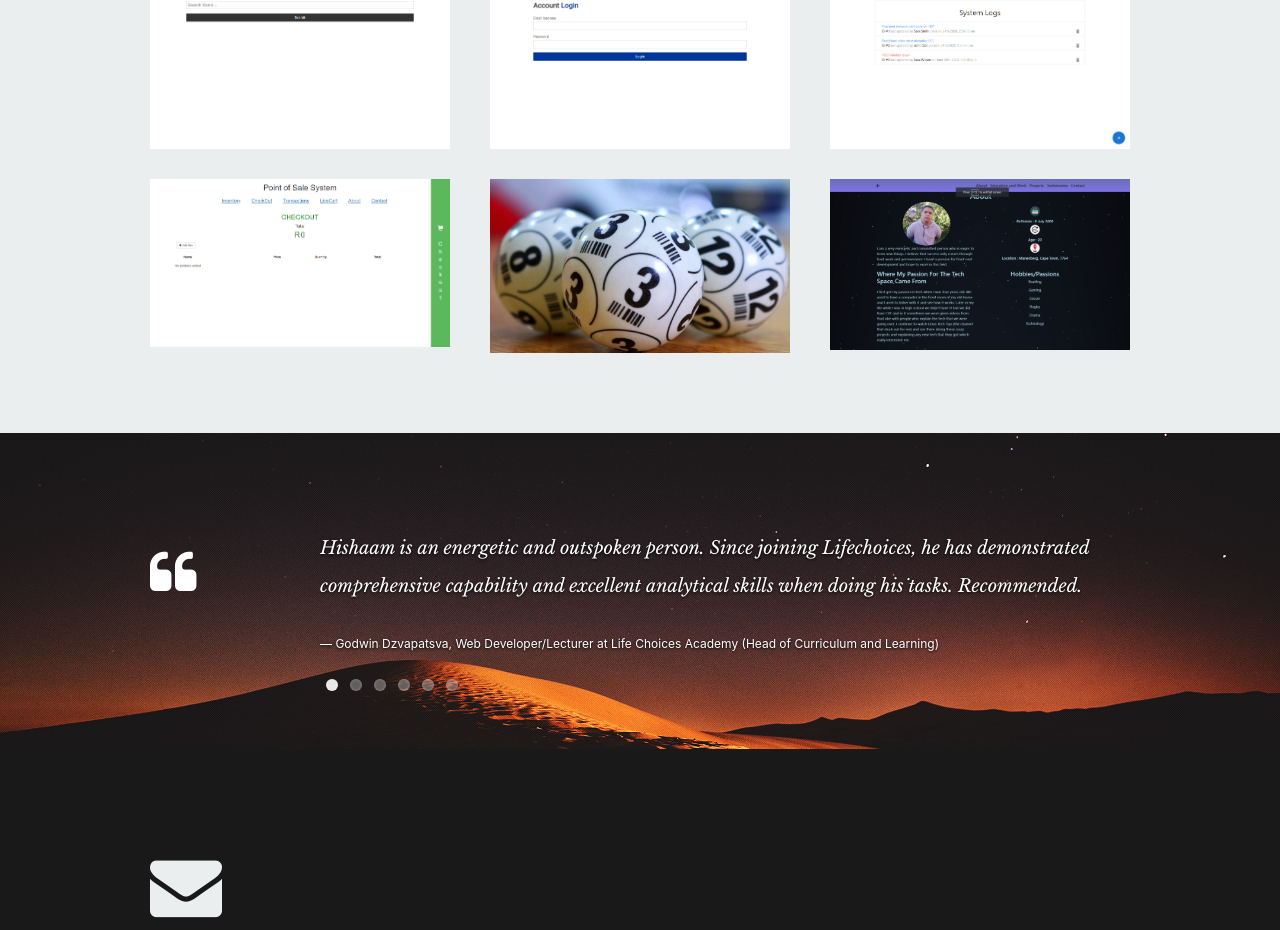
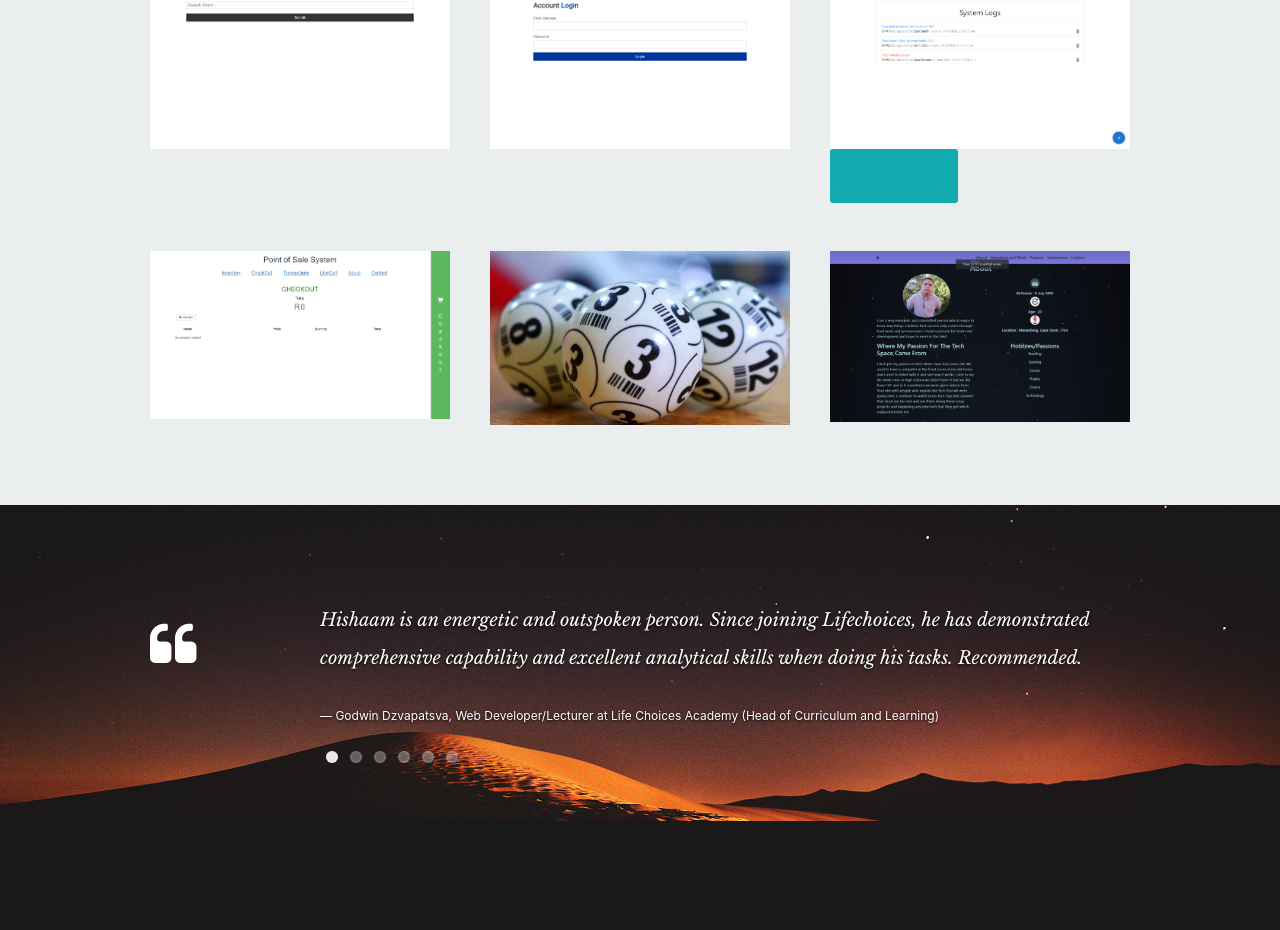
Before and after one commit to HishaamDeVries/New-Portfolio, a React (Create React App) app: page / in a window 1280 px wide. Shown: the part 3498-4428 px from the top of the page. Built offline with nearby package versions, Linux system fonts and the light colour scheme.

Commit message:
Checking something

```diff
--- a/src/components/Portfolio.js
+++ b/src/components/Portfolio.js
@@ -1,4 +1,4 @@
-import React, { Component } from 'react';
+import React, { Component} from 'react';
 export default class Porfolio extends Component {
   render() {
 
@@ -59,20 +59,21 @@ export default class Porfolio extends Component {
                     <div className="portfolio-item-meta">
                       <h5>IT logger</h5>
                       <p>Web App that is used to create logs for IT problems and Solutions in the workplace</p>
-                      <p>
-                      <a
-                        href="https://github.com/HishaamDeVries/it-logger"
-                        target="_blank"
-                        rel="noopener noreferrer"
-                      >
-                      Go To Repo
-                      </a>
-                      </p>
                     </div>
                    </div>
               </div>
+              <button>
+                <a
+                  href="https://github.com/HishaamDeVries/it-logger"
+                  target="_blank"
+                  rel="noopener noreferrer"
+                >
+                  Go To Repo
+                </a>
+              </button>
             </div>
             </div>
+
             <div id="portfolio-wrapper" className="bgrid-thirds s-bgrid-thirds cf ">
 
             <div className="columns portfolio-item">
```
Also changed, not shown: 6 other files (tests, documents, lock files or other folders).
